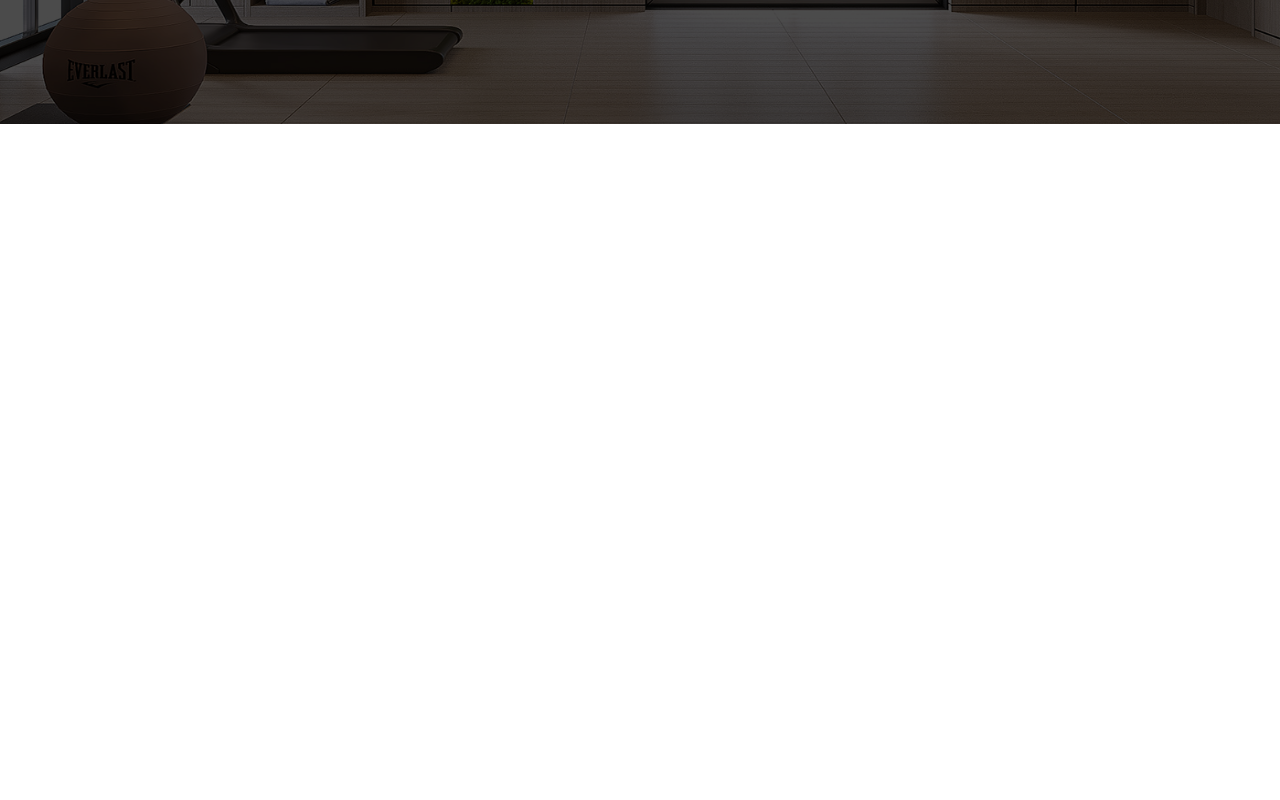
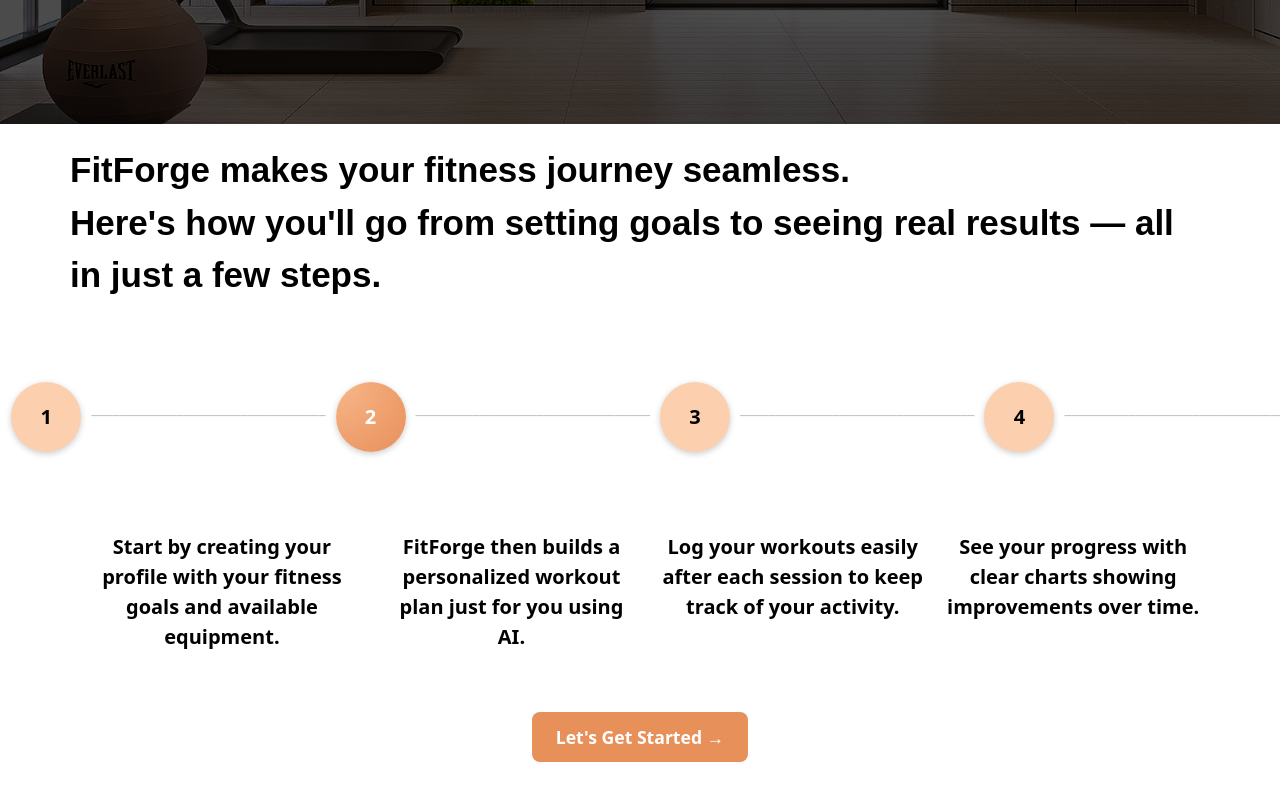
Before and after one commit to DominatingShot/GYM_APP, a React (Vite) app in the folder frontend/: page / in a window 1280 px wide. Shown: the part 1236-2036 px from the top of the page. Before the commit the page ends 1360 px from the top, so only its background shows below. Built offline with nearby package versions, Linux system fonts and the light colour scheme.

Commit message:
Component name How it works added to Home. Explaining the steps on how to use site

```diff
--- /dev/null
+++ b/frontend/src/components/HowItWorks/Steps.jsx
@@ -0,0 +1,51 @@
+import "./steps.scss"
+
+const Steps = ()=>{
+    return (
+        <div className="StepsContainer">
+            <div className="header">
+                <p>FitForge makes your fitness journey seamless.</p>
+                <p>
+                    Here's how you'll go from setting goals to seeing
+                    real results — all in just a few steps.
+                </p>
+
+            </div>
+            <div className="stepNumber">
+                <div className="numberOne">
+                    <p className="number">1</p>
+                    <p className="underScore">_________________________________</p>
+                </div>
+                <div className="numberTwo">
+                    <p className="number">2</p>
+                    <p className="underScore">_________________________________</p>
+                </div>
+                <div className="numberThree">
+                    <p className="number">3</p>
+                    <p className="underScore">_________________________________</p>
+                </div>
+                <div className="numberFour">
+                    <p className="number">4</p>
+                    <p className="underScore">_________________________________</p>
+                </div>
+            </div>
+            <div className="stepContent">
+                <div className="contentOne">
+                    <p>Start by creating your profile with your fitness goals and available equipment.</p>
+                </div>
+                <div className="contentTwo">
+                    <p>FitForge then builds a personalized workout plan just for you using AI.</p>
+                </div>
+                <div className="contentThree">
+                    <p>Log your workouts easily after each session to keep track of your activity.</p>
+                </div>
+                <div className="contentFour">
+                    <p>See your progress with clear charts showing improvements over time.</p>
+                </div>
+            </div>
+            <div className="button">Let's Get Started →</div>
+        </div>
+    )
+}
+
+export default Steps;
--- /dev/null
+++ b/frontend/src/components/HowItWorks/steps.scss
@@ -0,0 +1,90 @@
+.StepsContainer{
+    display: flex;
+    flex-direction: column;
+    margin: 20px 70px;
+    align-items: center;
+    gap: 30px;
+    .header{
+        p{
+            font-size: 35px;
+            font-weight: 800;
+            font-family:sans-serif
+        }
+    }
+
+    .stepNumber{
+        margin: 50px 0px;
+        display: flex;
+
+        .number{
+            border: 1px solid black;
+            border-radius: 50%;
+            width: 70px;
+            height: 70px;
+        }
+        .numberOne{
+            padding-left: 40px;
+        }
+        .numberTwo{
+            .number {
+                background: radial-gradient(circle at top left, #f8b88b, #E8905A);
+                color: white;
+                font-size: 1.25rem;
+                font-weight: 700;
+                }
+        }
+        div{
+            display: flex;
+            .number{
+                box-shadow: 0 2px 6px rgba(0, 0, 0, 0.2);
+                color: black;
+                font-weight: 700;
+                font-size: 1.25rem;
+                display: flex;
+                justify-content: center;
+                align-items: center;
+                background-color: rgba(252, 208, 174, 1);
+                border: none;
+
+            }
+            .underScore{
+                transform: translateY(20%);
+                padding: 0px 10px;
+                color: rgb(194, 194, 194);
+            }
+        }
+    }
+
+    .stepContent{
+        display: flex;
+
+        div{
+            padding: 0px 10px;
+            font-size: 20px;
+            font-weight: 600;
+            p{
+                text-align: center;
+            }
+            margin-bottom: 60px;
+        }
+
+    }
+
+    .button {
+    background-color: #E8905A;
+    color: white;
+    padding: 12px 24px;
+    border-radius: 8px;
+    font-weight: 600;
+    font-size: 1.1rem;
+    cursor: pointer;
+    transition: all 0.3s ease-in-out;
+    transform: translateY(-30px);
+
+    &:hover {
+      background-color: darken(#E8905A, 10%);
+    }
+  }
+
+
+}
--- a/frontend/src/pages/home/Home.jsx
+++ b/frontend/src/pages/home/Home.jsx
@@ -1,7 +1,7 @@
 // import NavBar from "../../components/navbar/navBar";
 import ImageHeader from "../../components/ImageHeader/imageHeader";
 // import Features from "../../components/Features/Features";
-// import Steps from "../../components/HowItWorks/Steps";
+import Steps from "../../components/HowItWorks/Steps";
 import AboutUs from "../../components/AboutUs/AboutUs";
 import NavBar from "../../components/navbar/navBar"
 const Home = ()=>{
@@ -12,7 +12,7 @@ const Home = ()=>{
             <AboutUs/>
             <ImageHeader/>
             {/* <Features/> */}
-            {/* <Steps/> */}
+            <Steps/>
         </div>
     );
 }
```
